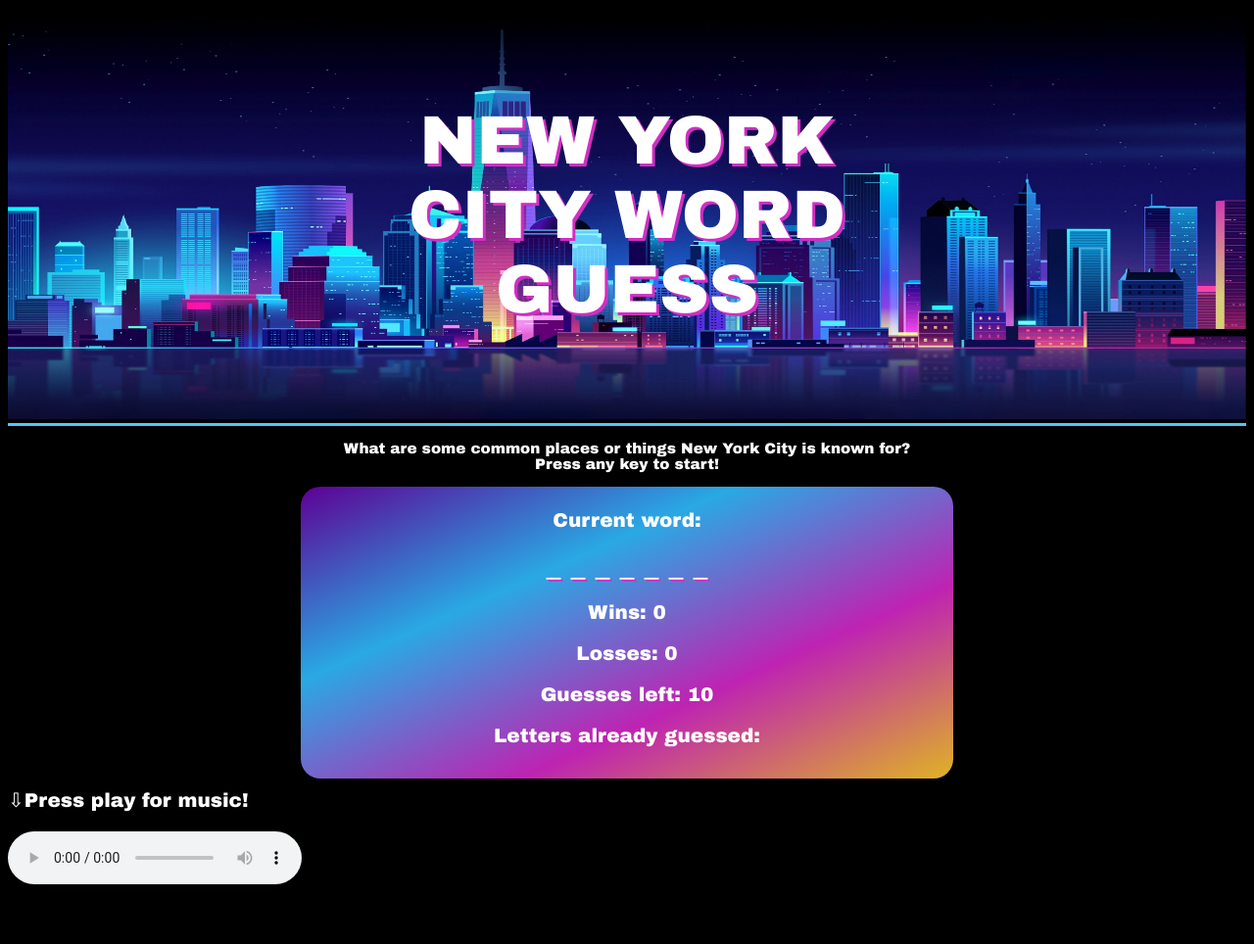
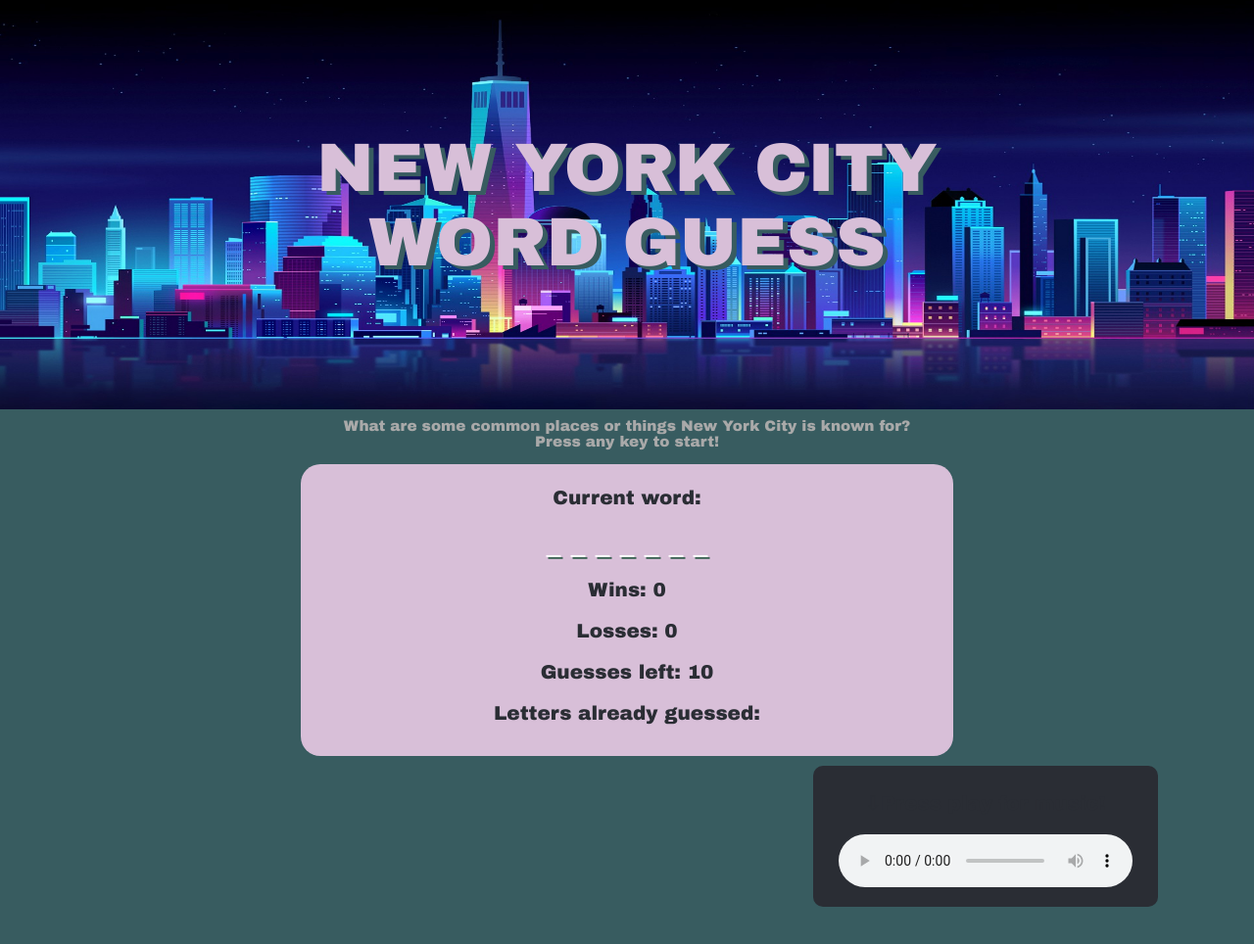
Before and after one commit to joditivis/Word-Guess-Game, a plain HTML site: page index.html in a window 1280 px wide. Shown: the whole page at 98% size. Before the commit the page ends 915 px from the top, so only its background shows below. Drawn offline with nearby package versions, Linux system fonts and the light colour scheme.

Commit message:
frustrated with a few bugs in the game so did a style change

```diff
--- a/assets/css/style.css
+++ b/assets/css/style.css
@@ -1,12 +1,12 @@
 body {
-    background: black;
-    color: white;
+    background-color: #385C60;
+    /*background: black;*/
 }
 
 .header-container {
     position: relative;
     text-align: center;
-    border-bottom: solid #4ec7ff;
+    margin: -10px;
 }
 .header-text {
     position: absolute;
@@ -15,7 +15,8 @@ body {
     transform: translate(-50%, -50%);
     font-size: 70px;
     font-family: "Arial Black", Gadget, sans-serif;
-    text-shadow: 3px 3px #d12ec3;
+    text-shadow: 5px 4px #385C60;
+    color: thistle;
 }
 
 .container {
@@ -25,21 +26,25 @@ body {
 .start {
     font-size: 13px;
     font-family: "Arial Black", Gadget, sans-serif;
+    color: darkgray;
 }
 p {
     margin-top: 10px;
     font-size: 20px;
     font-family: "Arial Black", Gadget, sans-serif;
+    color: #2A2D34;
 }
 
 #currentWord {
     font-family: "Arial Black", Gadget, sans-serif;
     font-size: 30px;
-    text-shadow: 2px 2px #d12ec3;
+    text-shadow: 2px 2px #386150;
+    color: white;
 }
 
 .game {
-    background-image: linear-gradient(to bottom right, #6c00aade, #29a9e4, #be23b2, #dfb325);
+    /*background-image: linear-gradient(to bottom right, #6c00aade, #29a9e4, #be23b2, #dfb325);*/
+    background-color: thistle;
     width: 40rem;
     padding: 1%;
     /*border: dotted #6c00aade;*/
@@ -48,3 +53,16 @@ p {
     margin-left: auto;
     margin-right: auto;
 }
+.audio {
+    background-color: #2A2D34;
+    color: thistle;
+    border-radius: 10px;
+    width: 20rem;
+    margin-left:65%;
+    margin-top: 10px;
+    margin-bottom: 45px;
+    text-align: center;
+    padding: 1rem;
+    font-family: "Arial Black", Gadget, sans-serif;
+    font-size: 17px;
+}
```
